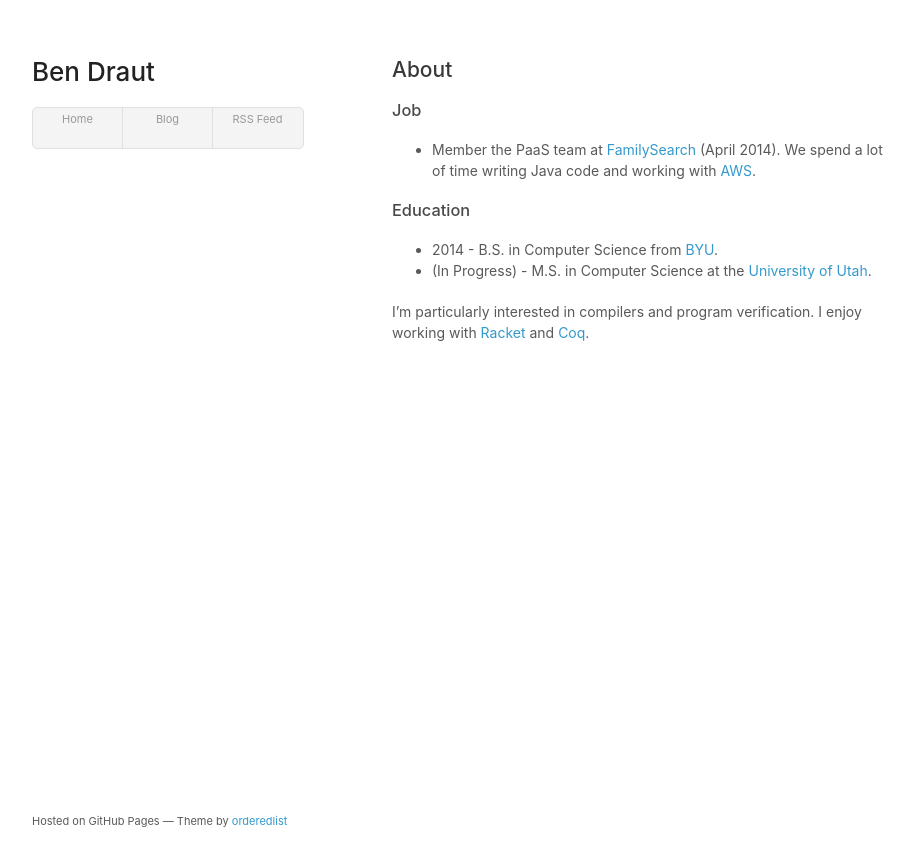
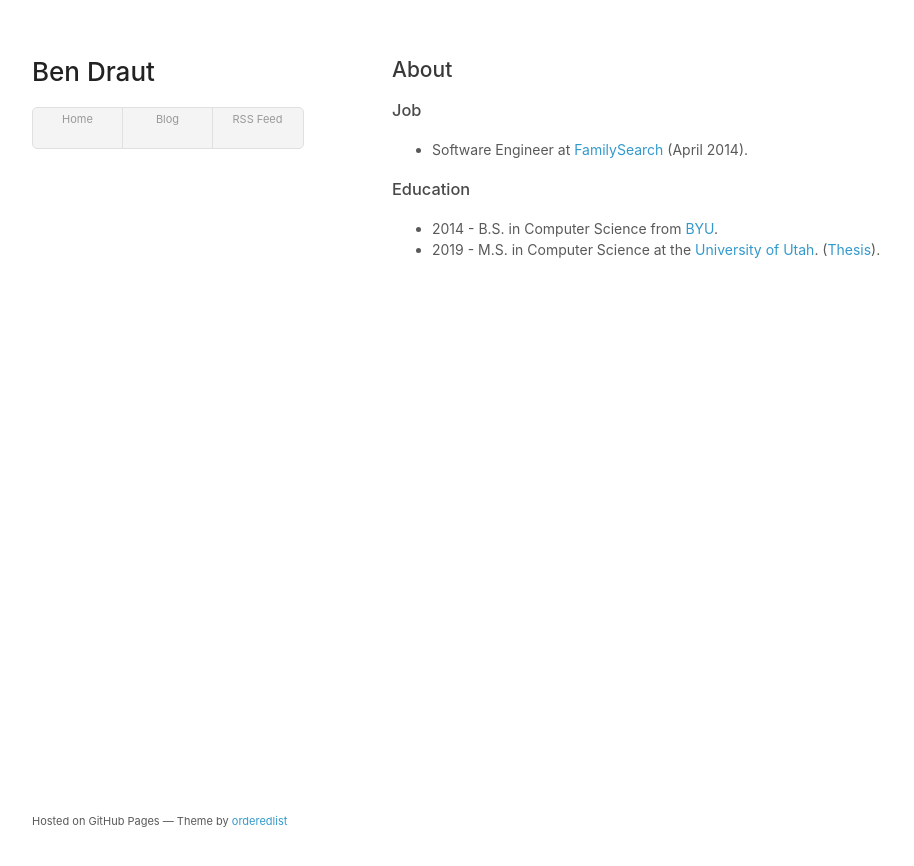
Before and after one commit to drautb/drautb.github.io, a Jekyll site: the page built from index.md, in a window 1280 px wide. Shown: the top 866 px of the page, without its empty margins (178-1092 px from the left). Built offline with Jekyll 4.4.1, drawn with Linux system fonts in a browser that asks for light colours; nearby versions of some CDN libraries; our own code applies the rules of GitHub Pages for plain Markdown files.

Commit message:
Update home page

```diff
--- a/index.md
+++ b/index.md
@@ -8,19 +8,14 @@ layout: default
 
 ### Job
 
-* Member the PaaS team at [FamilySearch][1] (April 2014). We spend a lot of time writing Java code and working with [AWS][2].
+* Software Engineer at [FamilySearch][1] (April 2014).
 
 ### Education
 
-* 2014 - B.S. in Computer Science from [BYU][4].
-* (In Progress) - M.S. in Computer Science at the [University of Utah][5].
-
-I'm particularly interested in compilers and program verification. I enjoy working with [Racket][6] and [Coq][7].
+* 2014 - B.S. in Computer Science from [BYU][2].
+* 2019 - M.S. in Computer Science at the [University of Utah][3]. ([Thesis][4]).
 
 [1]: https://familysearch.org
-[2]: https://aws.amazon.com/
-[3]: http://www.haproxy.org/
-[4]: https://byu.edu
-[5]: https://utah.edu
-[6]: https://racket-lang.org
-[7]: https://coq.inria.fr
+[2]: https://byu.edu
+[3]: https://utah.edu
+[4]: https://github.com/drautb/masters-thesis/raw/master/manuscript/thesis-final-draft.pdf
```
